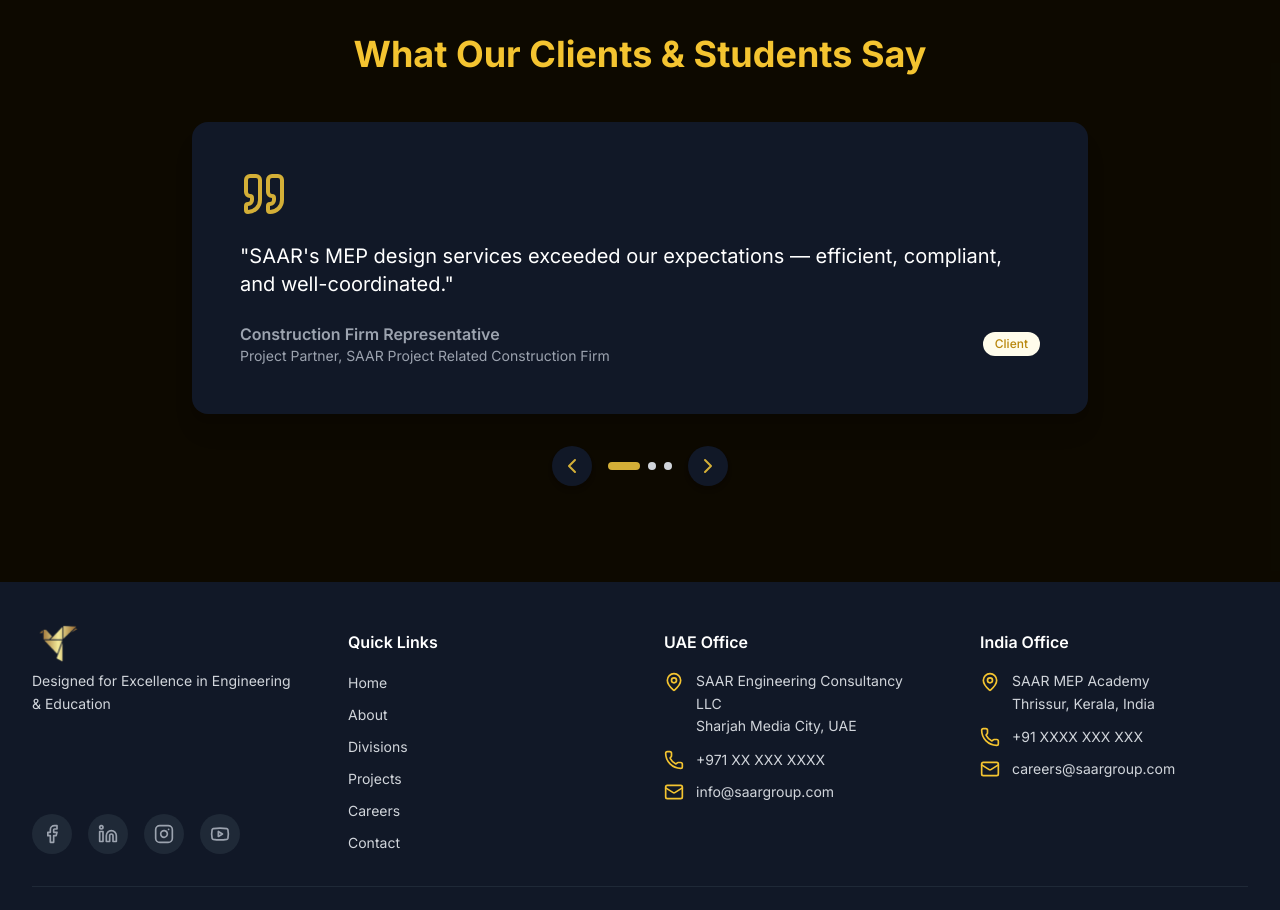
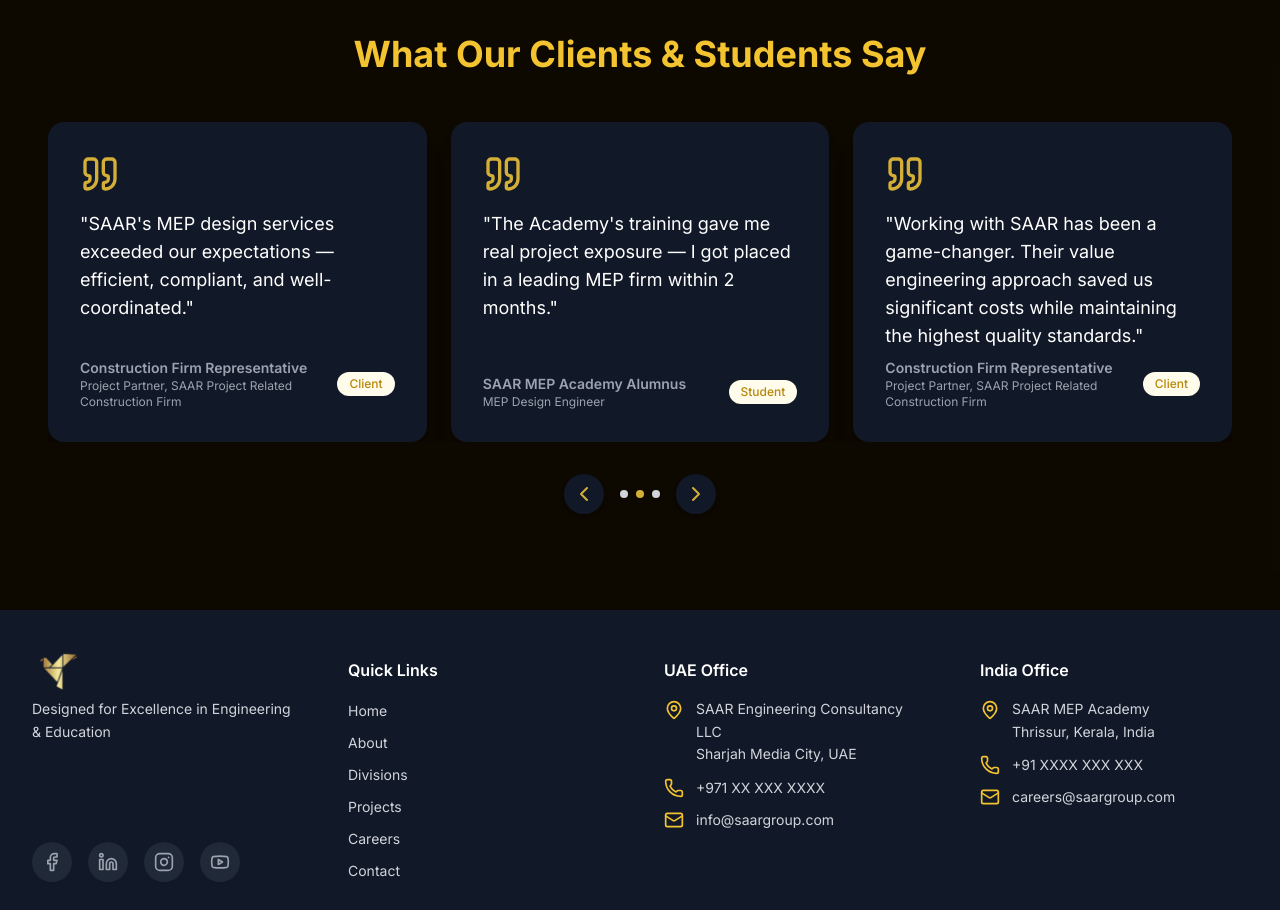
Before and after one commit to deepak-devhub/SAAR, a React (Vite) app: page /home in a window 1280 px wide. Shown: the part 3240-4150 px from the top of the page. Built offline with nearby package versions, Linux system fonts and the light colour scheme.

Commit message:
testimonial.

```diff
--- a/src/components/ui/TestimonialSlider.tsx
+++ b/src/components/ui/TestimonialSlider.tsx
@@ -1,5 +1,5 @@
 import { useState } from 'react';
-import { motion, AnimatePresence } from 'framer-motion';
+import { motion } from 'framer-motion';
 import { ChevronLeft, ChevronRight, Quote } from 'lucide-react';
 
 interface Testimonial {
@@ -16,47 +16,89 @@
 }
 
 export default function TestimonialSlider({ testimonials }: TestimonialSliderProps) {
-  const [currentIndex, setCurrentIndex] = useState(0);
+  // Get the first 3 testimonials to always show
+  const visibleTestimonials = testimonials.slice(0, 3);
+
+  // Track which card is in the middle position
+  // rotation = 0: card[0] in middle, card[1] right, card[2] left
+  // rotation = 1: card[1] in middle, card[2] right, card[0] left
+  // rotation = 2: card[2] in middle, card[0] right, card[1] left
+  const [rotation, setRotation] = useState(1); // Start with card 1 in middle
+
+  // Get which position (0=left, 1=middle, 2=right) a card index should be displayed at
+  const getCardPosition = (cardIndex: number) => {
+    // Calculate relative position: how many steps ahead/behind the middle card
+    const relativePos = (cardIndex - rotation + 3) % 3;
+    // relativePos 0 = middle, 1 = right, 2 = left
+    return relativePos === 0 ? 1 : relativePos === 1 ? 2 : 0;
+  };
 
   const next = () => {
-    setCurrentIndex((prev) => (prev + 1) % testimonials.length);
+    // Rotate: left→right, middle→left, right→middle
+    // This means the card currently in middle goes to left, right goes to middle, left goes to right
+    setRotation((prev) => (prev + 1) % 3);
   };
 
   const prev = () => {
-    setCurrentIndex((prev) => (prev - 1 + testimonials.length) % testimonials.length);
+    // Reverse rotation: right→left, middle→right, left→middle
+    setRotation((prev) => (prev - 1 + 3) % 3);
   };
 
   return (
-    <div className="relative max-w-4xl mx-auto">
-      <AnimatePresence mode="wait">
+    <div className="relative max-w-7xl mx-auto px-4">
+      <div className="relative overflow-hidden h-[320px]">
+        <div className="flex items-stretch gap-4 md:gap-6 relative h-full">
+          {visibleTestimonials.map((testimonial, cardIndex) => {
+            const position = getCardPosition(cardIndex);
+            const isMiddle = position === 1;
+
+            const flexOrder = position + 1;
+
+            return (
               <motion.div
-          key={currentIndex}
-          initial={{ opacity: 0, x: 50 }}
-          animate={{ opacity: 1, x: 0 }}
-          exit={{ opacity: 0, x: -50 }}
-          transition={{ duration: 0.3 }}
-                className="bg-gray-900 rounded-2xl shadow-xl p-8 md:p-12"
+                key={testimonial.id}
+                initial={false}
+                animate={{
+                  order: flexOrder,
+                  opacity: isMiddle ? 2 : 1,
+                  zIndex: isMiddle ? 2 : 1,
+                }}
+                transition={{
+                  type: 'spring',
+                  stiffness: 300,
+                  damping: 30,
+                  duration: 0.5,
+                }}
+                className="flex-1 w-full h-full min-w-0"
+                style={{
+                  order: flexOrder,
+                }}
               >
-          <Quote className="w-12 h-12 text-primary-600 mb-6" />
-            <p className="text-lg md:text-xl text-white mb-6 leading-relaxed">
-            "{testimonials[currentIndex].text}"
+                <div className="bg-gray-900 rounded-2xl shadow-xl p-6 md:p-8 h-full w-full flex flex-col min-h-0">
+                  <Quote className="w-10 h-10 min-w-[2.5rem] min-h-[2.5rem] text-primary-600 mb-4 flex-shrink-0" />
+                  <p className="text-base md:text-lg text-white mb-2 leading-relaxed">
+                    "{testimonial.text}"
                   </p>
-          <div className="flex items-center justify-between">
+                  <div className="flex items-center justify-between mt-auto">
                     <div>
-                  <p className="font-semibold text-gray-400">
-                {testimonials[currentIndex].name}
+                      <p className="font-semibold text-gray-400 text-sm">
+                        {testimonial.name}
                       </p>
-              <p className="text-sm text-gray-400">
-                {testimonials[currentIndex].role}
-                {testimonials[currentIndex].company && `, ${testimonials[currentIndex].company}`}
+                      <p className="text-xs text-gray-400">
+                        {testimonial.role}
+                        {testimonial.company && `, ${testimonial.company}`}
                       </p>
                     </div>
                     <span className="px-3 py-1 bg-primary-100 text-primary-700 rounded-full text-xs font-medium">
-              {testimonials[currentIndex].type === 'client' ? 'Client' : 'Student'}
+                      {testimonial.type === 'client' ? 'Client' : 'Student'}
                     </span>
                   </div>
+                </div>
               </motion.div>
-      </AnimatePresence>
+            );
+          })}
+        </div>
+      </div>
 
       <div className="flex justify-center items-center gap-4 mt-8">
         <button
@@ -67,16 +109,19 @@
           <ChevronLeft className="w-6 h-6 text-primary-600 group-hover:text-white transition-colors" />
         </button>
         <div className="flex gap-2">
-          {testimonials.map((_, index) => (
+          {visibleTestimonials.map((_, cardIndex) => {
+            const isActive = rotation === cardIndex; // Card in middle position
+            return (
               <button
-              key={index}
-              onClick={() => setCurrentIndex(index)}
-              className={`w-2 h-2  rounded-full transition-all ${
-                index === currentIndex ? 'bg-primary-600 w-8' : 'bg-gray-300'
+                key={cardIndex}
+                onClick={() => setRotation(cardIndex)}
+                className={`w-2 h-2 rounded-full transition-all ${
+                  isActive ? 'bg-primary-600' : 'bg-gray-300'
                 }`}
-              aria-label={`Go to testimonial ${index + 1}`}
+                aria-label={`Go to testimonial ${cardIndex + 1}`}
               />
-          ))}
+            );
+          })}
         </div>
         <button
           onClick={next}
```
Lines whose indentation alone changed are shown as unchanged.
